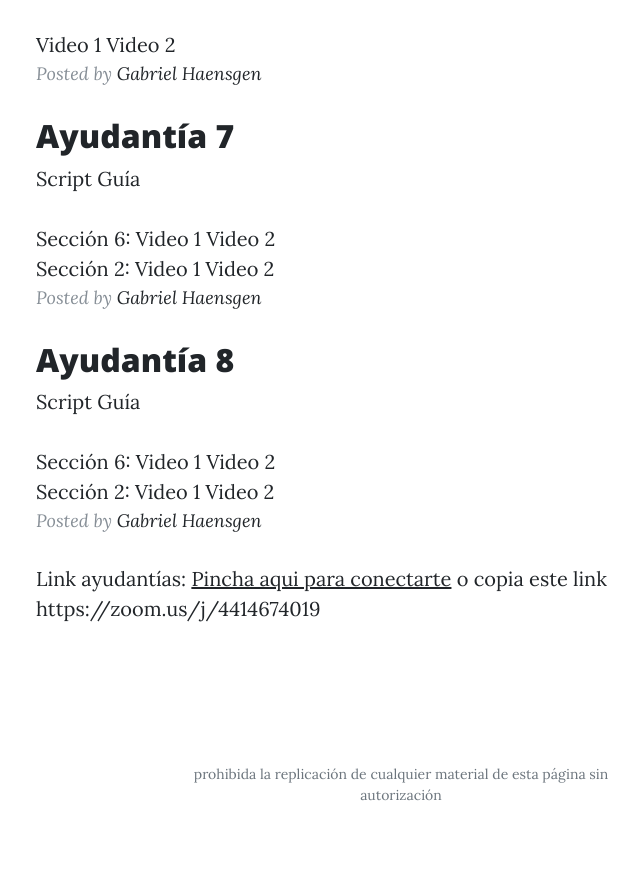
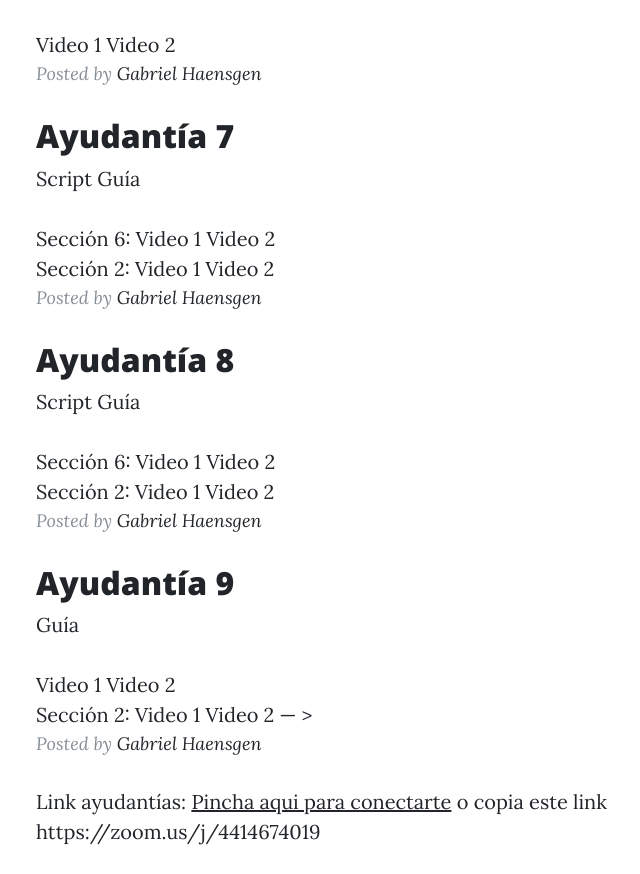
Before and after one commit to Haensgen/programacion, a website: page index.html in a window 1280 px wide. Shown: the part 1532-2406 px from the top of the page, without its empty margins (239-879 px from the left). Drawn offline with nearby package versions, Linux system fonts and the light colour scheme.

Commit message:
Update index.html

```diff
--- a/index.html
+++ b/index.html
@@ -158,6 +158,21 @@
                               <p class="post-meta">Posted by
             <a href="https://haensgen.github.io">Gabriel Haensgen</a>
 
+                   <h2 class="post-title">
+                Ayudantía 9
+                      </h2>
+             <a href='ayudantias/ayudantia9.pdf'>Guía</a><br><br>
+                <!–Sección 6:
+             <a href='https://youtu.be/G8Z5FyAHSh4'>Video 1</a>
+             <a href='https://youtu.be/oUqixhnDMw0'>Video 2</a><br>
+                Sección 2:
+             <a href='https://youtu.be/RP9OYhPhZU0'>Video 1</a>
+             <a href='https://youtu.be/1ioJahH4UeQ'>Video 2</a> — >
+
+
+                              <p class="post-meta">Posted by
+            <a href="https://haensgen.github.io">Gabriel Haensgen</a>
+
 
               <p> Link ayudantías: <a href='https://zoom.us/j/4414674019'>Pincha aqui para conectarte</a> o copia este link https://zoom.us/j/4414674019 </p>
 
```
